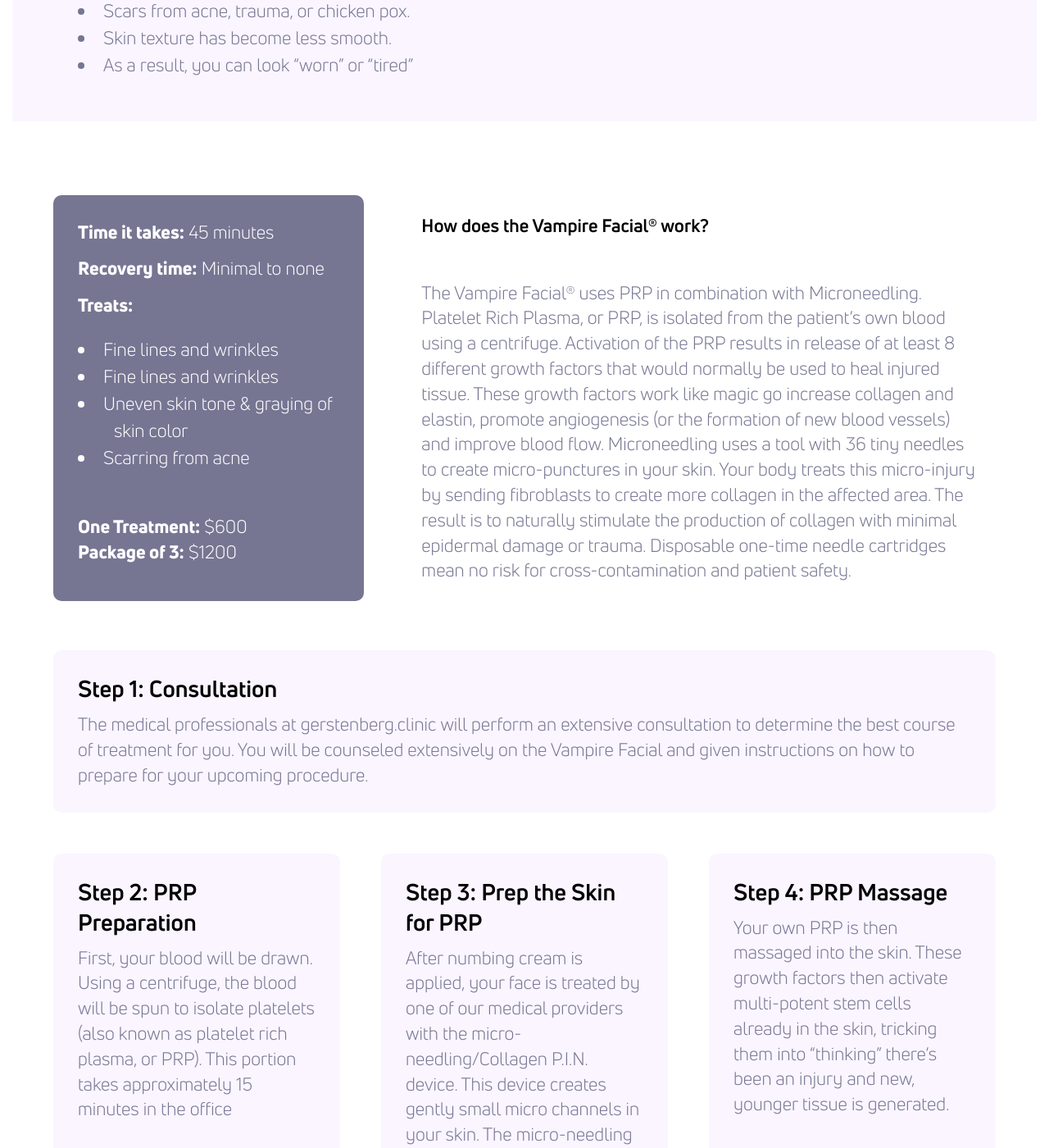
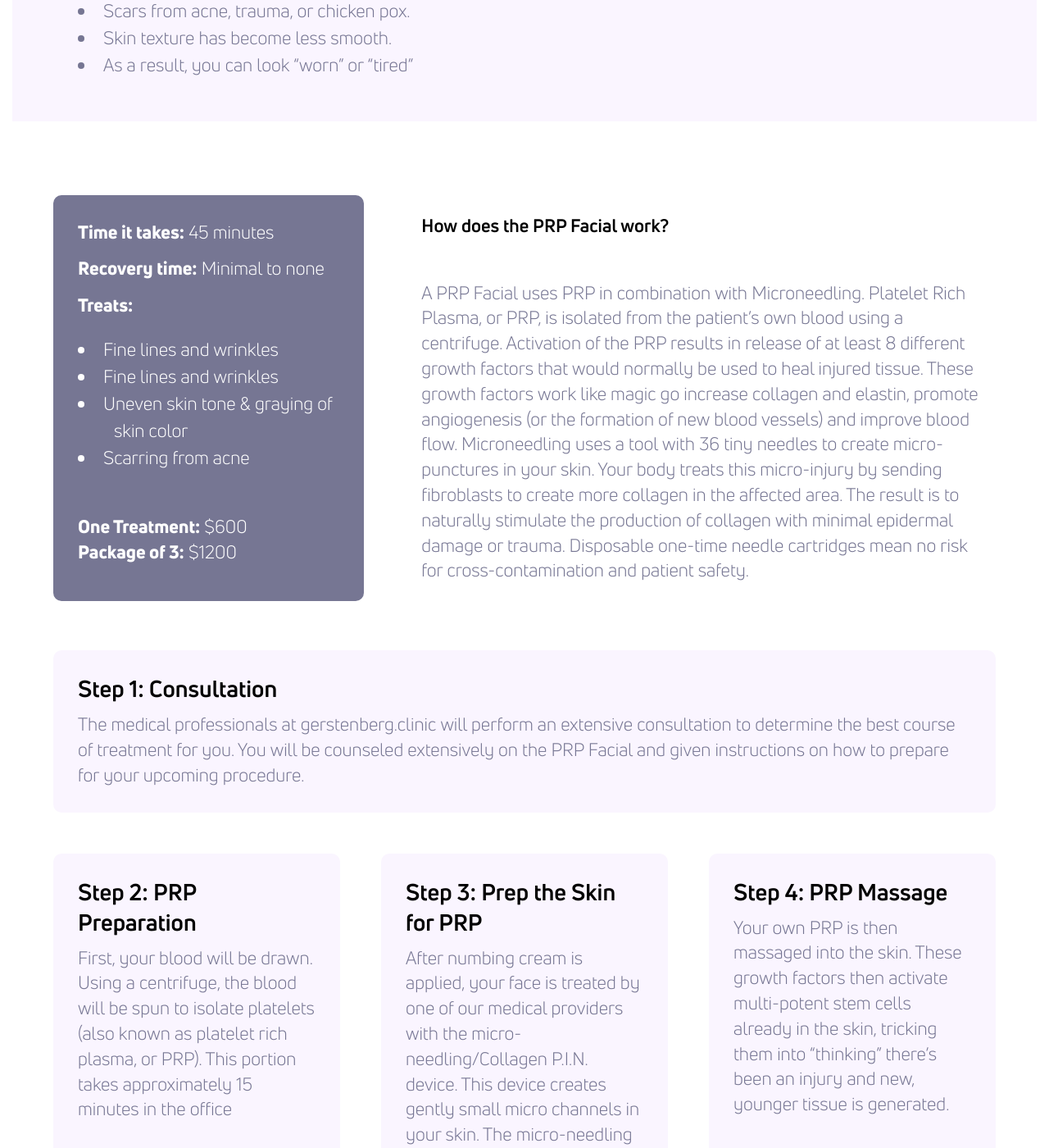
Before and after one commit to theneverwoods/gerstenberg.clinic, a Jekyll site: the page built from services/aesthetics.html, in a window 1280 px wide and 1400 px high, scrolled down 1485 px. Shown: the whole window at 82% size. Built offline with Jekyll 4.4.1, drawn with Linux system fonts in a browser that asks for light colours; some of the changed text lies outside the part shown.

Commit message:
remove "vampire"

```diff
--- a/services/aesthetics.html
+++ b/services/aesthetics.html
@@ -2,9 +2,9 @@
 layout: default
 permalink: /services/aesthetics
 hero: /img/heros/hero-gclinic-vampire.jpg
-tagline: The Vampire Facial® offers a natural solution to skin rejuvenation.
-keywords: "vampire, facial, facelift, wellness,Exfoliate,Circulation,Healing,Pores,Acne,skin,Pigmentary Disorder,Aging Skin,Lax,Fine Lines,Wrinkles,Rough skin,Uneven Skin Texture,Dry skin,Dehydrated Skin,Oily skin,Sebaceous Skin,Sensitive skinFragile Skin,Quick,Easy,Dermasweep,derma,antioxidant,repair,microdermabrasion"
-Description: "The Vampire Facial® in Port Neches, Texas is a minimally invasive treatment to revitalize your skin and restore your complexion. The Vampire Facial® combines your body’s natural resources – platelet-rich plasma (PRP) – with the micro-needling procedure for skin tightening and rejuvenation."
+tagline: The PRP Facial® offers a natural solution to skin rejuvenation.
+keywords: "vampire, facial, facelift, prp, wellness,Exfoliate,Circulation,Healing,Pores,Acne,skin,Pigmentary Disorder,Aging Skin,Lax,Fine Lines,Wrinkles,Rough skin,Uneven Skin Texture,Dry skin,Dehydrated Skin,Oily skin,Sebaceous Skin,Sensitive skinFragile Skin,Quick,Easy,Dermasweep,derma,antioxidant,repair,microdermabrasion"
+Description: "The PRP Facial in Port Neches, Texas is a minimally invasive treatment to revitalize your skin and restore your complexion. The PRP Facial combines your body’s natural resources – platelet-rich plasma (PRP) – with the micro-needling procedure for skin tightening and rejuvenation."
 stylesheet: aesthetics
 redirect_from: /vampire
 ---
@@ -47,8 +47,8 @@ redirect_from: /vampire
         <b>Package of 3:</b> $1200</p>
   </div>
   <div class="two-thirds">
-    <h3>How does the Vampire Facial® work?</h3>
-    <p>The Vampire Facial® uses PRP in combination with Microneedling. Platelet Rich Plasma, or PRP, is isolated from the patient’s own blood using a centrifuge. Activation of the PRP results in release of at least 8 different growth factors that would normally be used to heal injured tissue. These growth factors work like magic go increase collagen and elastin, promote angiogenesis (or the formation of new blood vessels) and improve blood flow. Microneedling uses a tool with 36 tiny needles to create micro-punctures in your skin. Your body treats this micro-injury by sending fibroblasts to create more collagen in the affected area. The result is to naturally stimulate the production of collagen with minimal epidermal damage or trauma. Disposable one-time needle cartridges mean no risk for cross-contamination and patient safety.
+    <h3>How does the PRP Facial work?</h3>
+    <p>A PRP Facial uses PRP in combination with Microneedling. Platelet Rich Plasma, or PRP, is isolated from the patient’s own blood using a centrifuge. Activation of the PRP results in release of at least 8 different growth factors that would normally be used to heal injured tissue. These growth factors work like magic go increase collagen and elastin, promote angiogenesis (or the formation of new blood vessels) and improve blood flow. Microneedling uses a tool with 36 tiny needles to create micro-punctures in your skin. Your body treats this micro-injury by sending fibroblasts to create more collagen in the affected area. The result is to naturally stimulate the production of collagen with minimal epidermal damage or trauma. Disposable one-time needle cartridges mean no risk for cross-contamination and patient safety.
     </p>
   </div>
 </div>
@@ -56,7 +56,7 @@ redirect_from: /vampire
 <div class="row cards">
   <div class="third card light">
     <h3>Step 1: Consultation</h3>
-    <p>The medical professionals at gerstenberg.clinic will perform an extensive consultation to determine the best course of treatment for you. You will be counseled extensively on the Vampire Facial and given instructions on how to prepare for your upcoming procedure.</p>
+    <p>The medical professionals at gerstenberg.clinic will perform an extensive consultation to determine the best course of treatment for you. You will be counseled extensively on the PRP Facial and given instructions on how to prepare for your upcoming procedure.</p>
   </div>
 </div>
 
```
